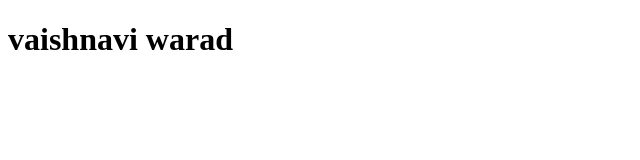
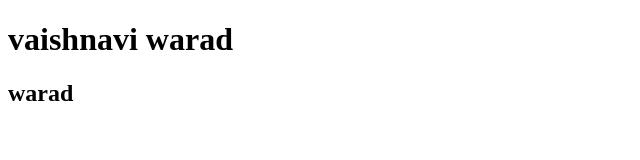
Before and after one commit to vaishnaviiwarad/Html-Css-Javascript_practice, a plain HTML site: page index.html in a window 1280 px wide. Shown: the whole page, without its empty margins (0-640 px from the left). Drawn offline with Linux system fonts and the light colour scheme.

Commit message:
added h2

```diff
--- a/index.html
+++ b/index.html
@@ -7,5 +7,6 @@
 </head>
 <body>
     <h1>vaishnavi warad</h1>
+    <h2>warad</h2>
 </body>
 </html>
```
